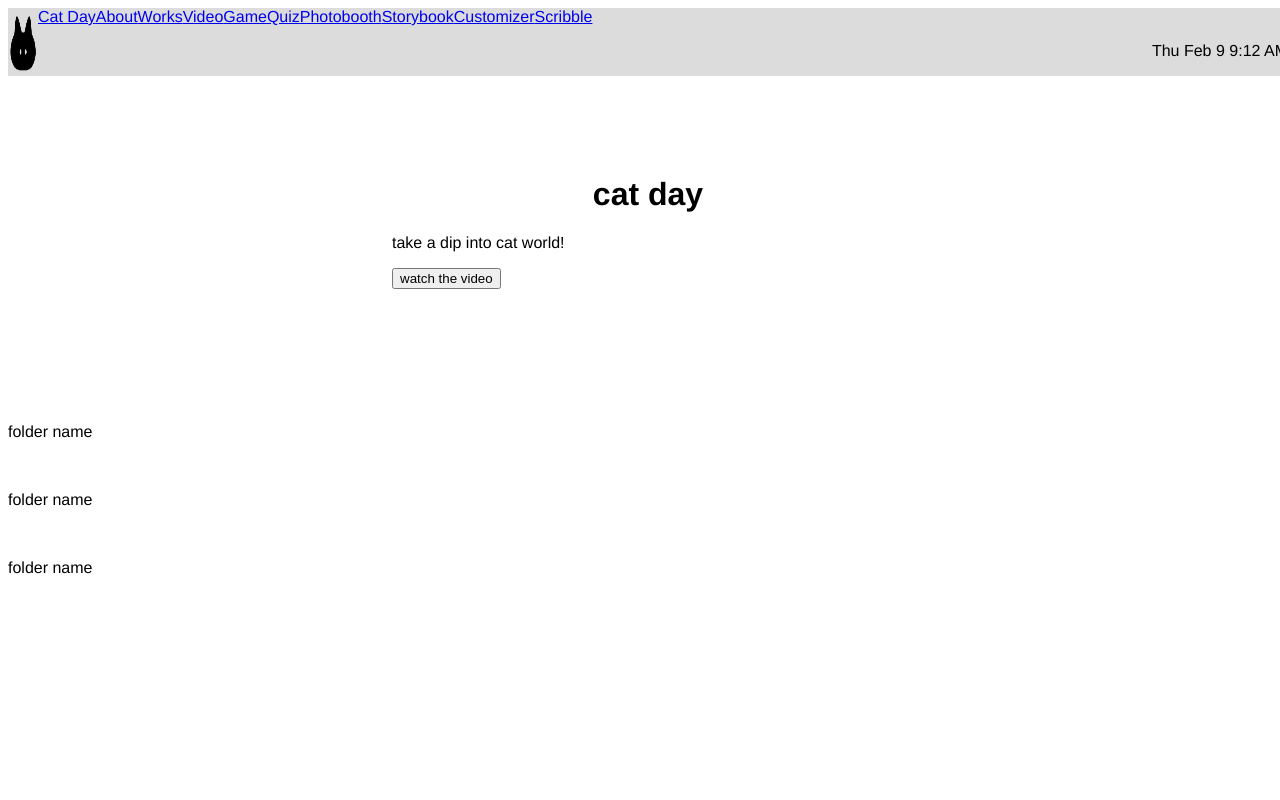
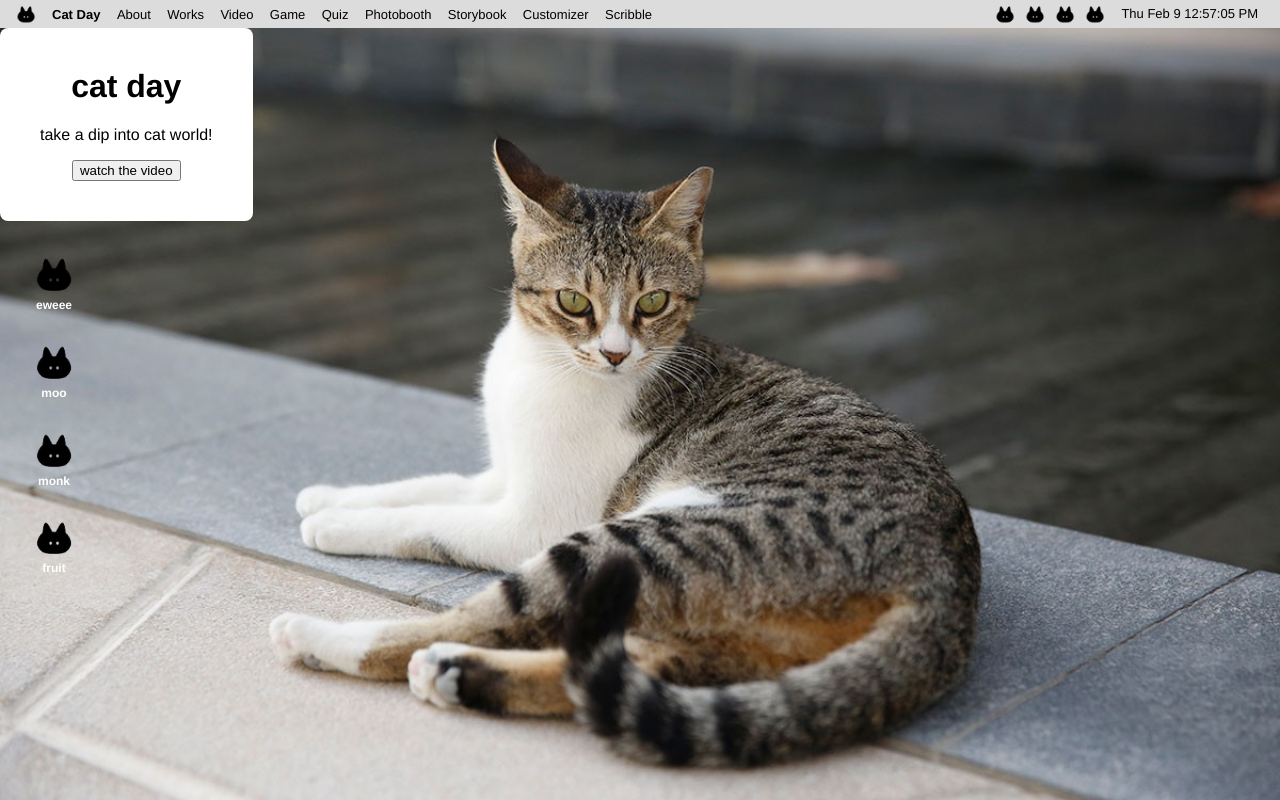
Before and after one commit to paulinewee/comm-lab-portfolio, a plain HTML site: page index.html in a window 1280 px wide. Drawn offline with Linux system fonts and the light colour scheme.

Commit message:
feb 9 update
icons, draggable window, live updating time

```diff
--- a/index.html
+++ b/index.html
@@ -1,17 +1,18 @@
 <!DOCTYPE html>
 <html lang="en">
     <head>
-        <title>Breakfast</title>
+        <title>cat day</title>
+        <link rel="icon" type="image/x-icon" href="img/logo.PNG">
         <link rel="stylesheet" href="styles.css">
-        <script src="script.js"></script>
     </head>
     <body>
+
         <!--nav-bar-->
         <div class="nav-bar">
-            <div class="nav-left">
-                <img src="img/logo.PNG" alt="" id="nav-logo">
+            <div class="nav-list">
+                <img src="img/logo.PNG" alt="" class="nav-img"">
                 <div class="nav-link-list">
-                    <a href="#" class="nav-link">Cat Day</a>
+                    <a href="#" class="nav-link"><b>Cat Day</b></a>
                     <a href="#" class="nav-link">About</a>
                     <a href="#" class="nav-link">Works</a>
                     <a href="#" class="nav-link">Video</a>
@@ -23,40 +24,62 @@
                     <a href="#" class="nav-link">Scribble</a>
                 </div>
             </div>
-            <div class="nav-other">
-                <img src="#" alt="" class="nav-other-img">
-                <img src="#" alt="" class="nav-other-img">
-                <img src="#" alt="" class="nav-other-img">
-                <img src="#" alt="" class="nav-other-img">
+            <div class="nav-list">
+                <img src="img/logo.PNG" alt="" class="nav-img">
+                <img src="img/logo.PNG" alt="" class="nav-img">
+                <img src="img/logo.PNG" alt="" class="nav-img">
+                <img src="img/logo.PNG" alt="" class="nav-img">
                 <!--get time and date live?-->
-                <p id="time-and-date">Thu Feb 9 9:12 AM</p>
+                <p class="nav-link" id="time-and-date"><span id="timespan"></span></p>
             </div>
         </div>
+
         <!--body-->
+
+        <div class="header-content" id="header-content">
+            <h1>cat day</h1>
+            <p>take a dip into cat world!</p>
+            <button>watch the video</button>
+        </div>
+
         <div class="main-section">
             <div class="main-container">
-                <div class="header-content">
-                    <h1>cat day</h1>
-                    <p>take a dip into cat world!</p>
-                    <button>watch the video</button>
-                </div>
+
             </div>
         </div>
-        <!--body end-->
+
+        <!--folders-->
+
         <div class="folders">
-            <div class="folder">
-                <img src="#" alt="" class="folder-icon">
-                <p>folder name</p>
+            <div class="folder" id="f-1">
+                <img src="img/logo.PNG" alt="" class="folder-icon">
+                <p class="folder-name">meow </p>
             </div>
-            <div class="folder">
-                <img src="#" alt="" class="folder-icon">
-                <p>folder name</p>
+            <div class="folder" id="f-2">
+                <img src="img/logo.PNG" alt="" class="folder-icon">
+                <p class="folder-name">hoot</p>
             </div>
-            <div class="folder">
-                <img src="#" alt="" class="folder-icon">
-                <p>folder name</p>
+            <div class="folder" id="f-3">
+                <img src="img/logo.PNG" alt="" class="folder-icon">
+                <p class="folder-name">eweee</p>
             </div>
+            <div class="folder" id="f-4">
+                <img src="img/logo.PNG" alt="" class="folder-icon">
+                <p class="folder-name">moo</p>
+            </div>
+            <div class="folder" id="f-5">
+                <img src="img/logo.PNG" alt="" class="folder-icon">
+                <p class="folder-name">monk</p>
+            </div>
+            <div class="folder" id="f-6">
+                <img src="img/logo.PNG" alt="" class="folder-icon">
+                <p class="folder-name">fruit</p>
+            </div>
+
         </div>
-        <!--modal stuff-->
+
+        <!--script-->
+        <script src="script.js"></script>
+
     </body>
 </html>
--- a/script.js
+++ b/script.js
@@ -0,0 +1,65 @@
+
+//DRAGGABLE
+
+//Make the DIV element draggagle:
+dragElement(document.getElementById("header-content"));
+
+function dragElement(elmnt) {
+  var pos1 = 0, pos2 = 0, pos3 = 0, pos4 = 0;
+  if (document.getElementById(elmnt.id + "header")) {
+    /* if present, the header is where you move the DIV from:*/
+    document.getElementById(elmnt.id + "header").onmousedown = dragMouseDown;
+  } else {
+    /* otherwise, move the DIV from anywhere inside the DIV:*/
+    elmnt.onmousedown = dragMouseDown;
+  }
+
+  function dragMouseDown(e) {
+    e = e || window.event;
+    e.preventDefault();
+    // get the mouse cursor position at startup:
+    pos3 = e.clientX;
+    pos4 = e.clientY;
+    document.onmouseup = closeDragElement;
+    // call a function whenever the cursor moves:
+    document.onmousemove = elementDrag;
+  }
+
+  function elementDrag(e) {
+    e = e || window.event;
+    e.preventDefault();
+    // calculate the new cursor position:
+    pos1 = pos3 - e.clientX;
+    pos2 = pos4 - e.clientY;
+    pos3 = e.clientX;
+    pos4 = e.clientY;
+    // set the element's new position:
+    elmnt.style.top = (elmnt.offsetTop - pos2) + "px";
+    elmnt.style.left = (elmnt.offsetLeft - pos1) + "px";
+  }
+
+  function closeDragElement() {
+    /* stop moving when mouse button is released:*/
+    document.onmouseup = null;
+    document.onmousemove = null;
+  }
+}
+
+//DATE & TIME
+
+const months = ["Jan", "Feb", "Mar", "Apr", "May", "Jun", "Jul", "Aug", "Sep", "Oct", "Nov", "Dec"];
+const days = ["Sun", "Mon", "Tues", "Wed", "Thu", "Fri", "Sat"];
+
+function time() {
+  var d = new Date();
+  var ampm = d.getHours( ) >= 12 ? ' PM' : ' AM';
+
+  var sec = d.getSeconds();
+  var min = d.getMinutes();
+  var h = d.getHours() % 12;
+  h = h ? h : 12;
+
+  document.getElementById('timespan').innerHTML = days[d.getDay()] + " " + months[d.getMonth()] + " " + d.getDate() + " " + h + ":" + ("0" + min).substr(-2) + ":" + ("0" + sec).substr(-2) + ampm;
+}
+
+setInterval(time, 1000);
--- a/styles.css
+++ b/styles.css
@@ -1,6 +1,10 @@
 body {
   width: 100%;
+  margin: 0;
   font-family: Helvetica, sans-serif;
+  background-image: url(img/cat.jpg);
+  background-repeat: no-repeat;
+  background-size: cover;
 }
 
 h1 {
@@ -8,33 +12,47 @@ h1 {
   margin-top: 0px;
 }
 
+/*navbar*/
+
 .nav-bar {
   background-color: gainsboro;
   width: 100%;
+  height: auto;
+
+  padding: 4px 16px;
   display:flex;
   justify-content: space-between;
+  align-items: center;
+
+  box-sizing: border-box;
+}
+
+.nav-img {
+  height: auto;
+  width: auto;
+  max-width: 20px;
+}
+
+.nav-list {
+  display:flex;
+  align-items: center;
+  column-gap: 10px;
+}
+
+.nav-link {
+  text-decoration: none;
+  font-size: 13px;
+  color: black;
+  padding: 0px 6px;
+}
+
+#time-and-date {
   margin: 0;
 }
 
-.nav-left {
-  display: flex;
-}
+/*main content*/
 
-#nav-logo {
-  height: auto;
-  max-width: 30px;
-}
-
-.nav-link-list {
-  display:flex;
-  justify-content: space-between;
-}
-
-.main-img {
-  border-radius: 8px;
-  margin: auto;
-  max-height: 300px;
-  object-fit: cover;
+.main-section {
   width: 100%;
 }
 
@@ -47,7 +65,51 @@ h1 {
   border-radius: 8px;
 }
 
-.main-section {
-  /*background-color:cornflowerblue;*/
-  width: 100%;
+
+#header-content {
+
+  /*draggy*/
+
+  position: absolute;
+  cursor: move;
+  z-index: 100;
+
+  text-align: center;
+  background-color: white;
+  padding: 40px;
+  border-radius: 8px;
+  cursor: move;
 }
+
+/*folders*/
+
+.folders {
+  margin-top: -160px;
+  margin-left: 20px;
+  z-index: -1000;
+  display: flex;
+  flex-direction: column;
+  row-gap: 10px;
+}
+
+.folder {
+  position: relative;
+  display: inline-block;
+  text-align: center;
+  padding: 10px 4px;
+  width: 60px;
+}
+
+.folder-icon {
+  height: auto;
+  width: auto;
+  max-width: 40px;
+}
+
+.folder-name {
+  margin: 0;
+  font-weight: 600;
+  font-size: 12px;
+  color: white;
+  text-shadow: gray;
+}
```
